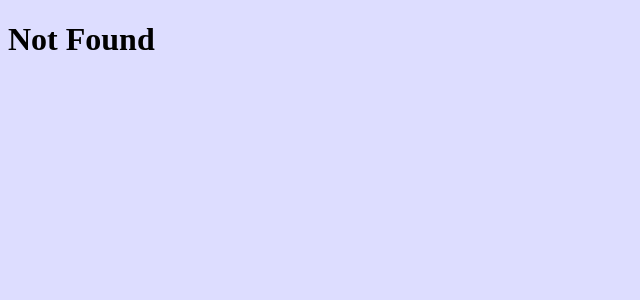
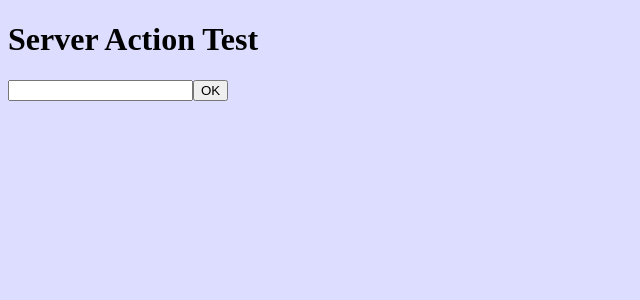
Before and after one commit to nobiki/nextjs-test, a Next.js app in the folder tohoho/: page /server-action-test in a window 1280 px wide. Before the commit this address had no page. Shown: the top 300 px of the page, without its empty margins (0-640 px from the left). Built offline with nearby package versions, Linux system fonts and the light colour scheme.

Commit message:
server action

```diff
--- /dev/null
+++ b/tohoho/app/server-action-test/page.tsx
@@ -0,0 +1,16 @@
+export default function Page() {
+  async function serverside_action_test(form) {
+    'use server' /* 'use server' を指定したサーバサイドアクションを、クライアント側のフォームから呼び出す */
+    const message = form.get('message')
+    console.log({message})
+  }
+  return (
+    <>
+      <h1>Server Action Test</h1>
+      <form action={serverside_action_test}>
+        <input type="text" name="message" />
+        <button type="submit">OK</button> {/* クライアントのフォームに入力したメッセージがサーバに送られ、サーバのコンソールに出力される */}
+      </form>
+    </>
+  )
+}
```
